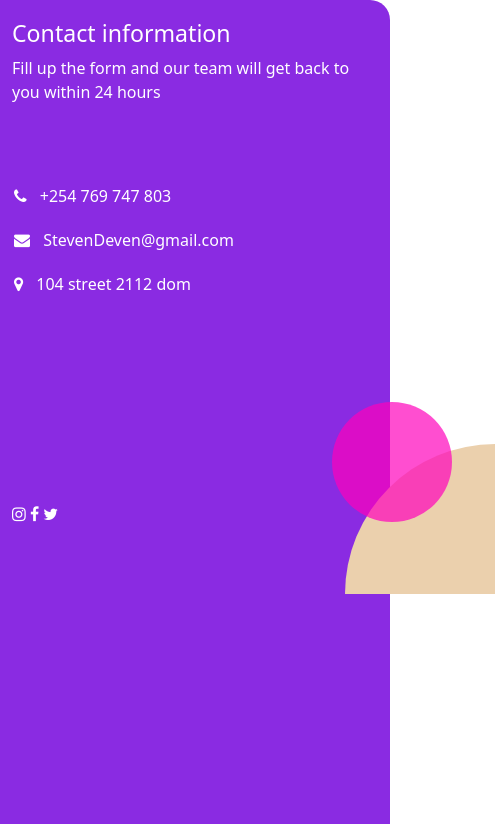
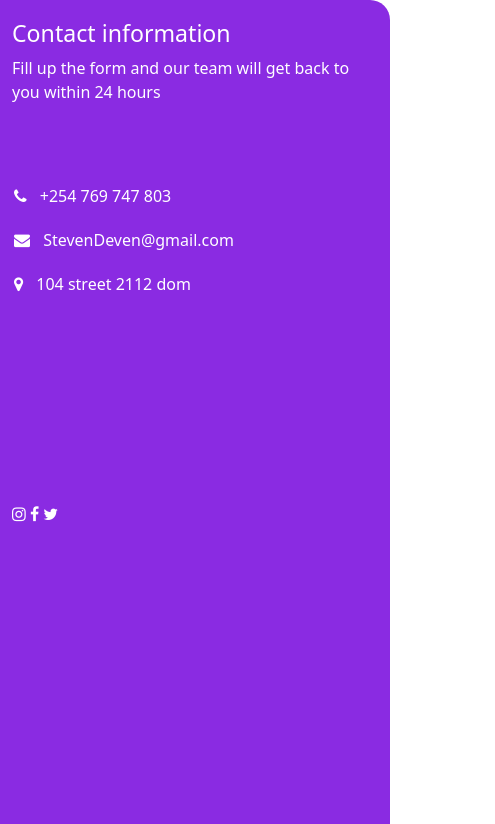
Before and after one commit to Stephen11221/contact-form, a plain HTML site: page index.html in a window 390 px wide. Shown: the top 824 px of the page, 495 px wide, since content can reach past the window. Drawn offline with nearby package versions, Linux system fonts and the light colour scheme.

Commit message:
Add files via upload

```diff
--- a/style.css
+++ b/style.css
@@ -59,21 +59,10 @@
 @media screen and (max-width: 600px) {
 
 .small-circle{
-    width: 120px;
-    height: 120px;
-    position: absolute;
-    border-radius: 80px;
-    margin-left: 320px;
-    margin-top: 80px;
-    background: rgba(255, 0, 187, 0.694);
+    display: none;
 }
 .big-circle{
-    width: 150px;
-    height: 150px;
-    background: rgb(235, 208, 173);
-    border-top-left-radius: 220px;
-    margin-top: 138px;
-    margin-left: 333px;
+    display: none;
 
 }
 .bg-form{
```
